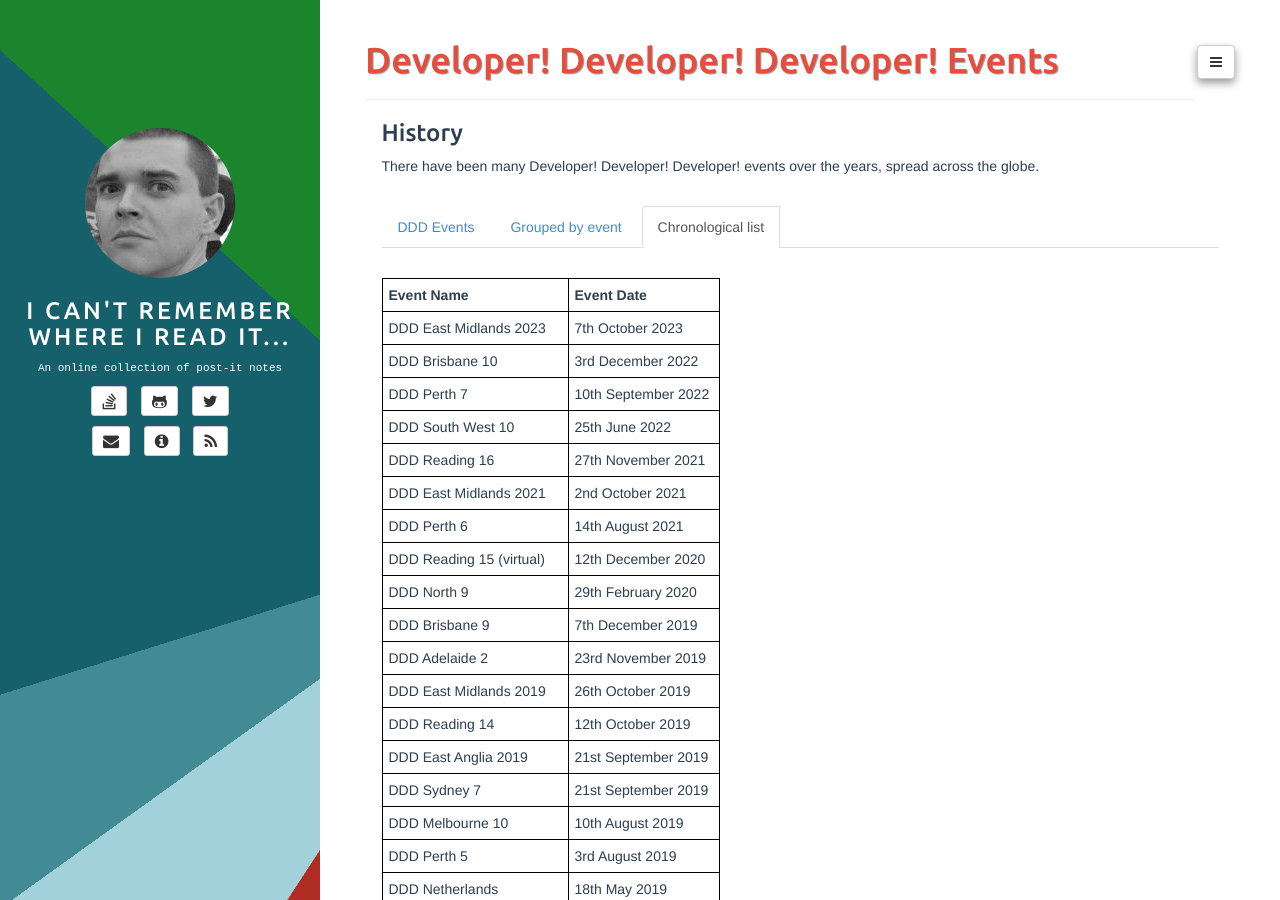
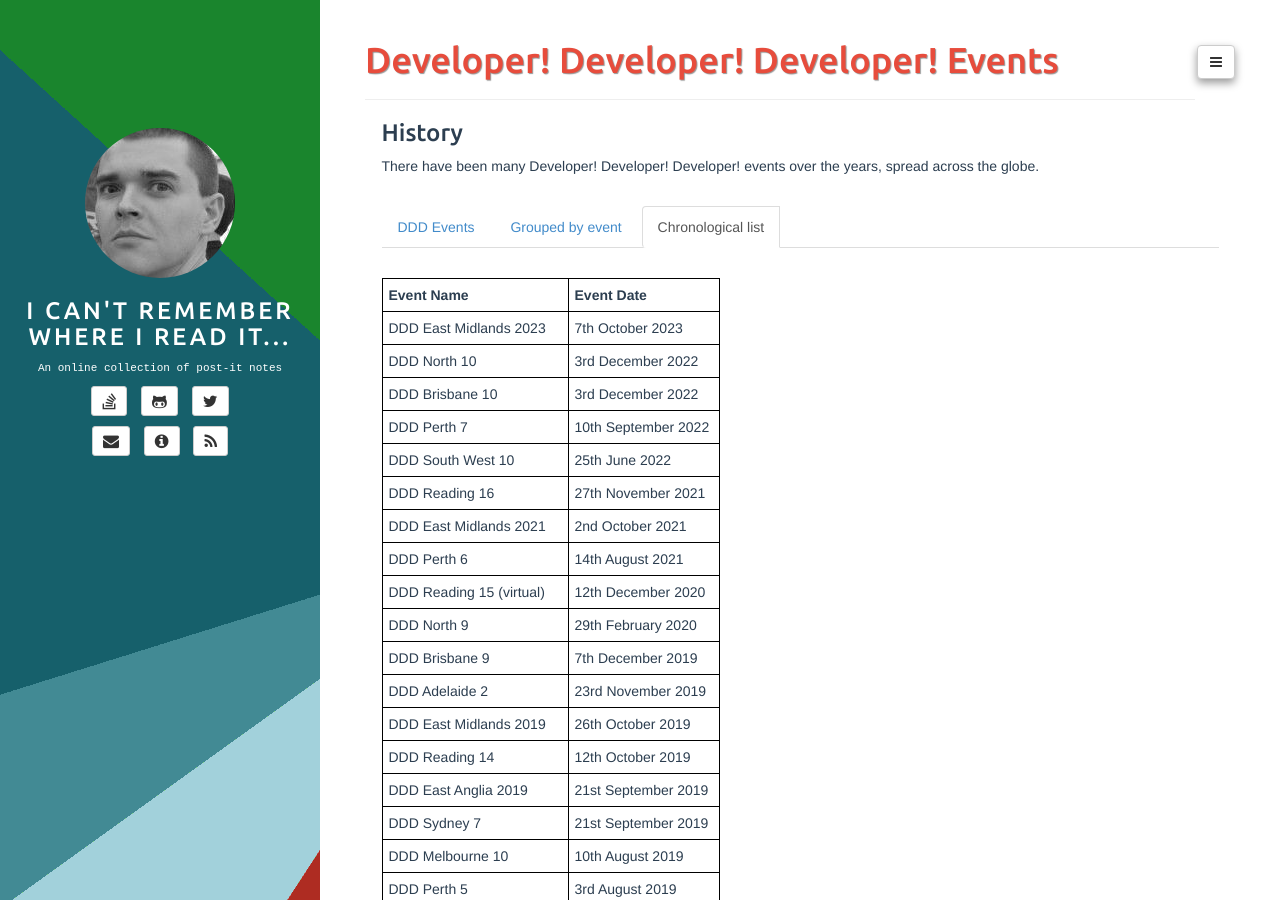
Before and after one commit to adrianbanks/adrianbanks.github.io, a Jekyll site: the page built from ddd-list.md, in a window 1280 px wide and 900 px high. Built offline with Jekyll 4.4.1, drawn with Linux system fonts in a browser that asks for light colours.

Commit message:
Add DDD North 10

```diff
--- a/ddd-list.md
+++ b/ddd-list.md
@@ -16,6 +16,7 @@ There have been many Developer! Developer! Developer! events over the years, spr
 | **Event Name**             | **Event Date**      |
 | -------------------------- | ------------------- |
 |  DDD East Midlands 2023    | 7th October 2023    |
+|  DDD North 10              | 3rd December 2022   |
 |  DDD Brisbane 10           | 3rd December 2022   |
 |  DDD Perth 7               | 10th September 2022 |
 |  DDD South West 10         | 25th June 2022      |
```
Also changed, not shown: ddd-grouped.md (+1 -0 lines).
